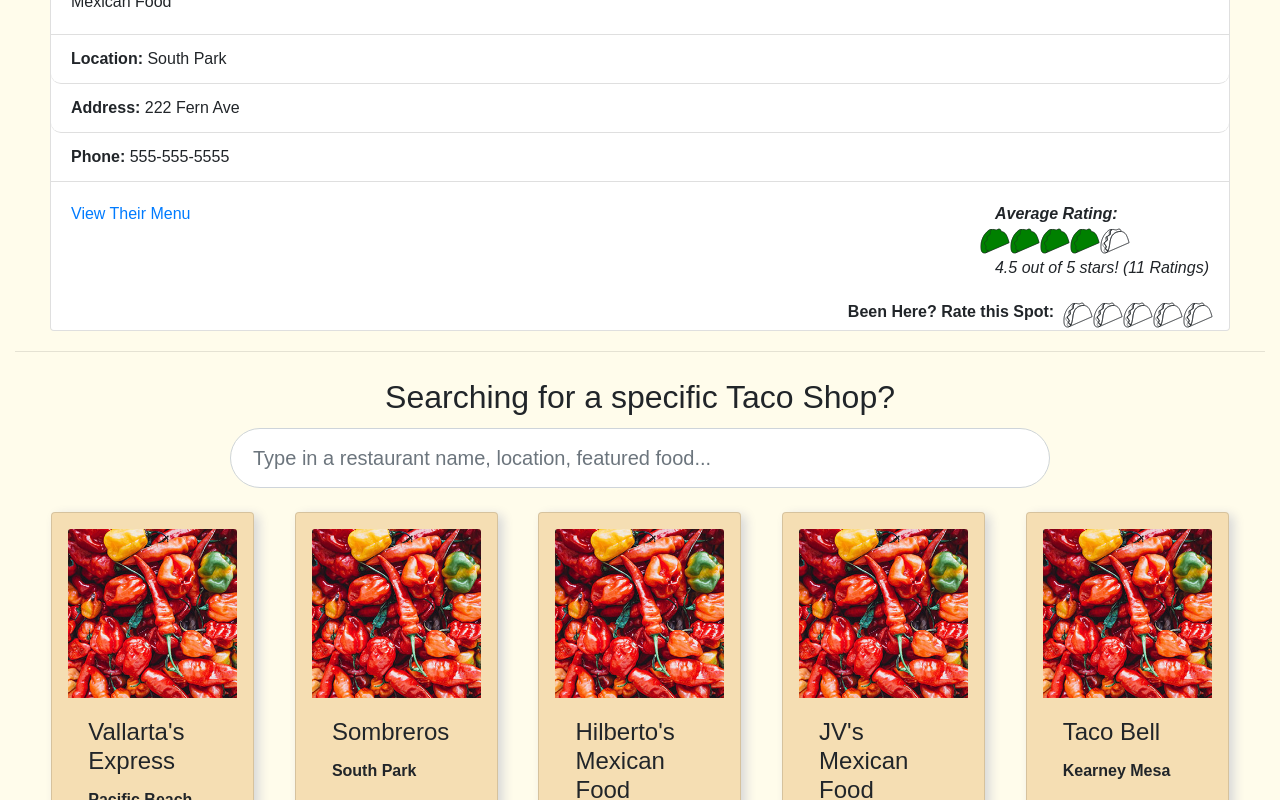
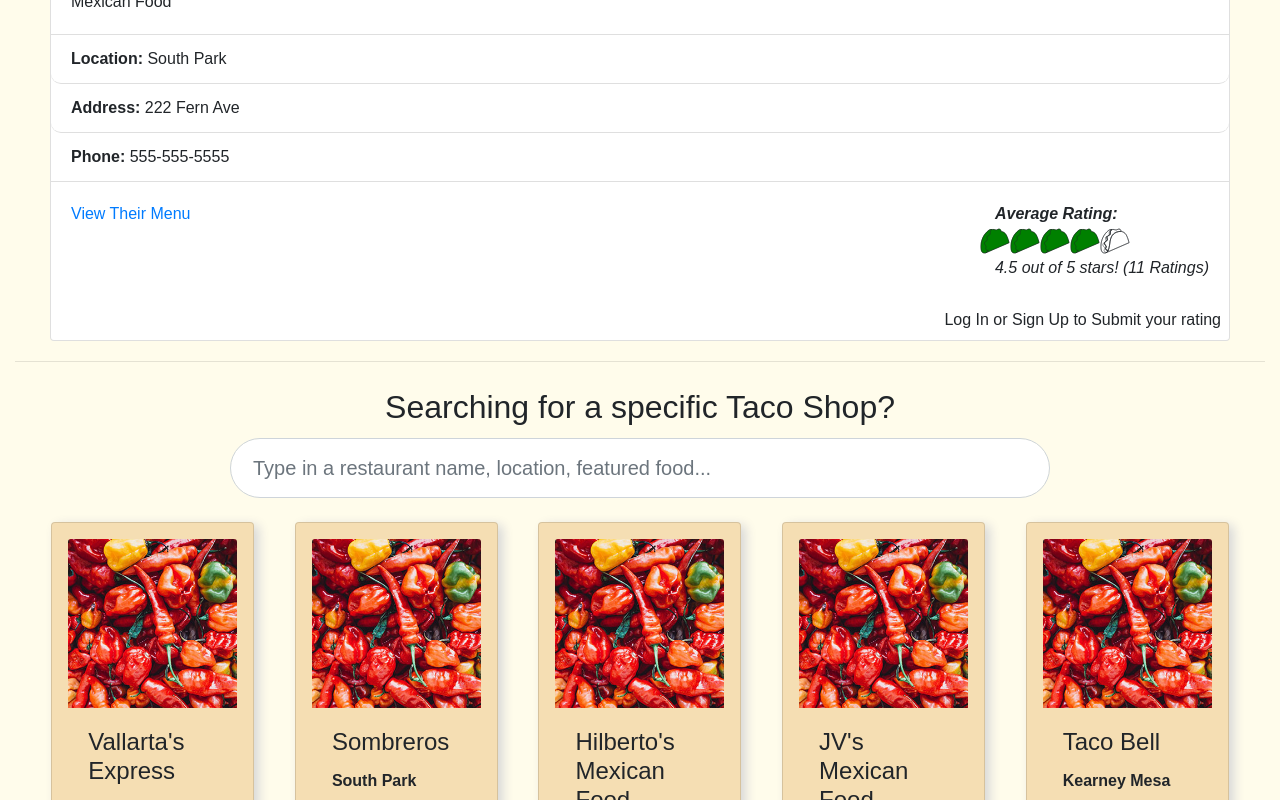
Before and after one commit to tvnames/BestMexSD, a React (Create React App) app in the folder client/: page / in a window 1280 px wide. Shown: the part 3178-3978 px from the top of the page. Built offline with nearby package versions, Linux system fonts and the light colour scheme; no server answers; a web font is replaced by a local one.

Commit message:
Attached rating functionality to user needing to be logged in

```diff
--- a/client/src/components/Card/FeaturedCard.js
+++ b/client/src/components/Card/FeaturedCard.js
@@ -2,6 +2,10 @@ import React from "react";
 import "./style.css";
 import RatingContainer from "../StarRating/RatingContainer";
 import StarIcon from "../StarRating/StarIcon";
+import { useAuth } from "../../util/auth";
+
+
+
 
 function FeaturedCard({
   ratingArray,
@@ -65,6 +69,8 @@ function FeaturedCard({
     }
   }
 
+  const auth = useAuth();
+
   return (
     <div className="card m-1 featureCard">
       <div className="card-body ">
@@ -106,9 +112,15 @@ function FeaturedCard({
           {getRating(rating)} {rating} out of 5 stars! ({numOfRatings} Ratings)
         </i>
       </div>
-      <div className="">
-        <RatingContainer id={id} ratingArray={ratingArray} />
-      </div>
+      {auth.isLoggedIn() ?
+        <div className="">
+          <RatingContainer id={id} ratingArray={ratingArray} />
+        </div>
+        :
+        <div className="d-flex justify-content-end m-2">
+          <>Log In or Sign Up to Submit your rating</>
+        </div>
+      }
     </div>
   );
 }
```
